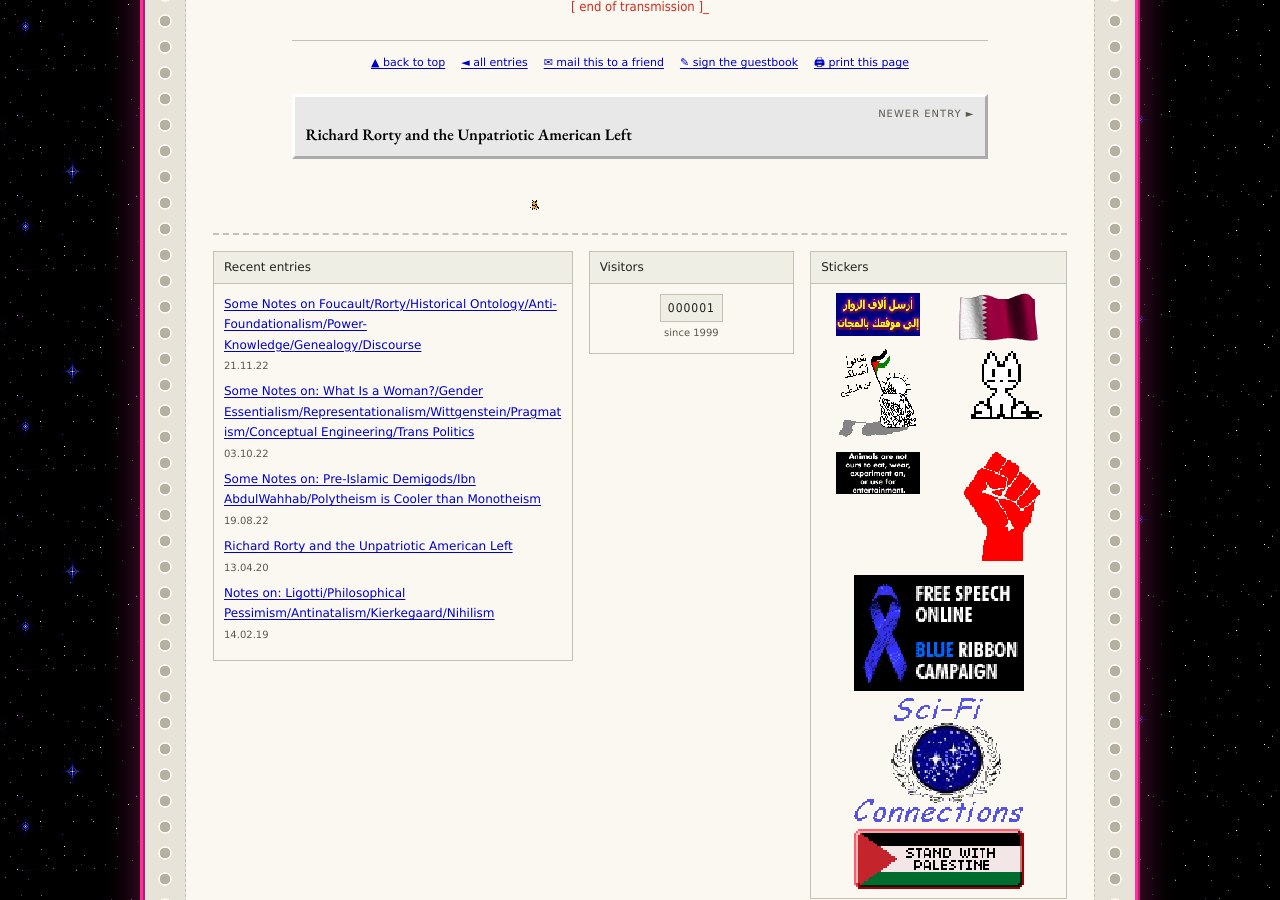
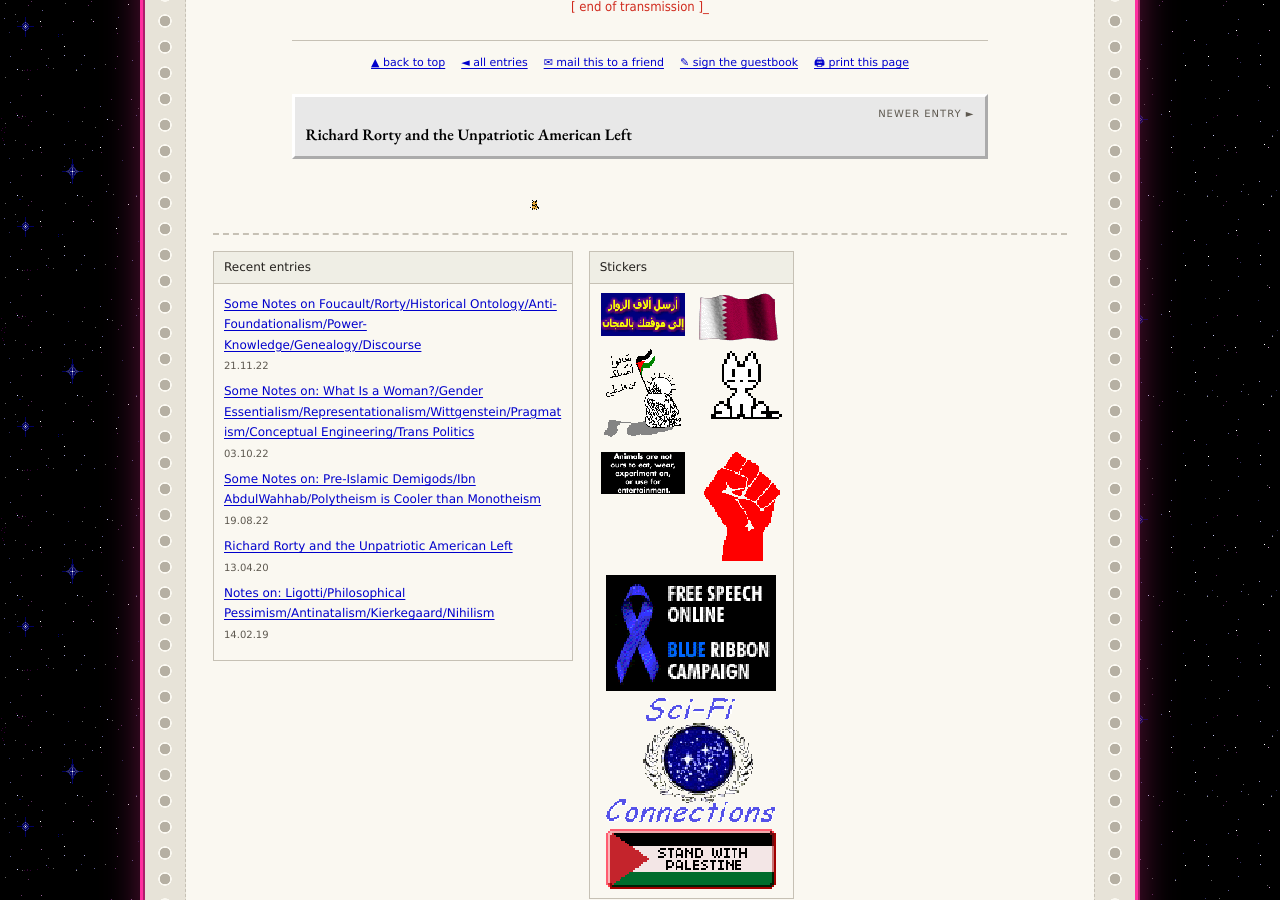
Before and after one commit to Catofminerva/Catofminerva.github.io, a Jekyll site: the page built from _posts/2019-02-14-ligotti.md, in a window 1280 px wide and 900 px high, scrolled down 14213 px. Built offline with Jekyll 4.4.1, drawn with Linux system fonts in a browser that asks for light colours; comment, search, counter and statistics services are not loaded.

Commit message:
Update post.html

```diff
--- a/_layouts/post.html
+++ b/_layouts/post.html
@@ -609,14 +609,6 @@ hr.retro{
           </div>
         </div>
 
-        <div class="panel">
-          <h3>Visitors</h3>
-          <div class="in" style="text-align:center">
-            <span class="led" id="hitCount">000000</span><br>
-            <span style="font-size:10px; color:var(--ink-soft)">since 1999</span>
-          </div>
-        </div>
-
         <div class="panel panel-stickers">
           <h3>Stickers</h3>
           <div class="stickers">
```
